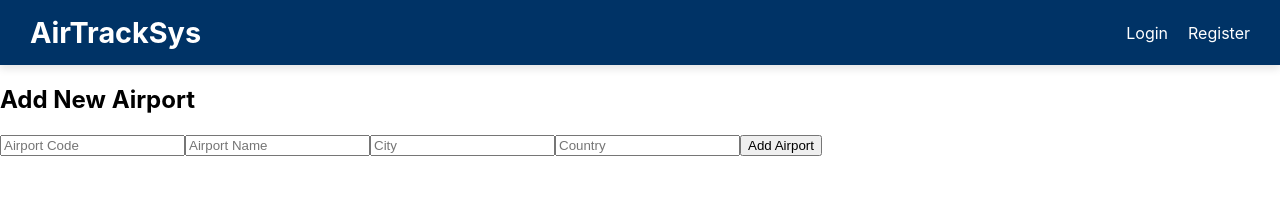
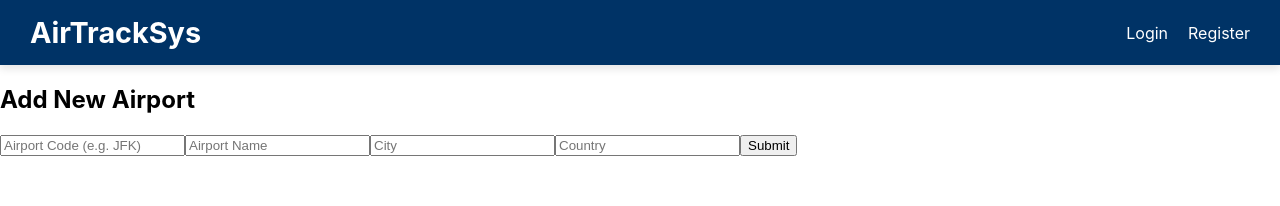
Before and after one commit to jabnow/CS3083_AirTrackSys, a React (Create React App) app in the folder ats-app/frontend/: page /add-airport in a window 1280 px wide. Shown: the top 206 px of the page. Built offline with nearby package versions, Linux system fonts and the light colour scheme.

Commit message:
please commit omg

```diff
--- a/ats-app/frontend/package.json
+++ b/ats-app/frontend/package.json
@@ -2,6 +2,7 @@
   "name": "frontend",
   "version": "0.1.0",
   "private": true,
+  "proxy": "http://localhost:5000",
   "dependencies": {
     "@testing-library/dom": "^10.4.0",
     "@testing-library/jest-dom": "^6.6.3",
--- a/ats-app/frontend/src/AddAirport.jsx
+++ b/ats-app/frontend/src/AddAirport.jsx
@@ -1,21 +1,73 @@
 // src/pages/AddAirport.jsx
-import React from 'react';
+import React, { useState } from 'react';
+import axios from 'axios';
 
+function AddAirport() {
+  const [formData, setFormData] = useState({
+    code: '',
+    name: '',
+    city: '',
+    country: ''
+  });
 
-function create_airport() { /* Backend in airports.py create_airport */
+  const [message, setMessage] = useState('');
+
+  const handleChange = (e) => {
+    setFormData(prev => ({
+      ...prev,
+      [e.target.name]: e.target.value
+    }));
+  };
+
+  const handleSubmit = async (e) => {
+    e.preventDefault();
+    try {
+      const res = await axios.post('http://localhost:5000/api/airports', formData, {withCredentials: true});
+      console.log(res);
+      setMessage(res.data.msg || 'Airport created successfully!');
+    } catch (err) {
+      const errMsg = err.response?.data?.msg || err.response?.data?.error || 'Submission failed';
+      setMessage(errMsg);
+    }
+  };
+
   return (
-    <div className="add-airport-container">
-      <h2>Add New Airport</h2>
-      {/* Future: Form for staff to add a new airport */}
-      <form method = "POST" action = "/api/airports/">
-        <input type="text" placeholder="Airport Code" required />
-        <input type="text" placeholder="Airport Name" required />
-        <input type="text" placeholder="City" required />
-        <input type="text" placeholder="Country" required />
-        <button type="submit">Add Airport</button>
+    <div className="add-airport-container max-w-md mx-auto p-6 bg-white shadow rounded">
+      <h2 className="text-2xl font-semibold mb-4 text-center">Add New Airport</h2>
+      <form onSubmit={handleSubmit} className="space-y-4">
+        <input type="text" name="code" placeholder="Airport Code (e.g. JFK)" value={formData.code} onChange={handleChange} required className="input" />
+        <input type="text" name="name" placeholder="Airport Name" value={formData.name} onChange={handleChange} required className="input" />
+        <input type="text" name="city" placeholder="City" value={formData.city} onChange={handleChange} required className="input" />
+        <input type="text" name="country" placeholder="Country" value={formData.country} onChange={handleChange} required className="input" />
+
+        <button type="submit" className="bg-green-600 text-white px-4 py-2 rounded hover:bg-green-700">
+          Submit
+        </button>
       </form>
+      {message && <p className="mt-3 text-center text-red-600">{message}</p>}
     </div>
   );
 }
 
-export default create_airport;
+export default AddAirport;
+
+// src/pages/AddAirport.jsx
+// import React from 'react';
+
+// function create_airport() { /* Backend in airports.py create_airport */
+//   return (
+//     <div className="add-airport-container">
+//       <h2>Add New Airport</h2>
+//       {/* Future: Form for staff to add a new airport */}
+//       <form method = "POST" action = "/api/airports/">
+//         <input type="text" placeholder="Airport Code" required />
+//         <input type="text" placeholder="Airport Name" required />
+//         <input type="text" placeholder="City" required />
+//         <input type="text" placeholder="Country" required />
+//         <button type="submit">Add Airport</button>
+//       </form>
+//     </div>
+//   );
+// }
+
+// export default create_airport;
--- a/ats-app/frontend/src/Register.jsx
+++ b/ats-app/frontend/src/Register.jsx
@@ -1,20 +1,60 @@
 // src/Register.jsx
 import React, { useState } from 'react';
+import axios from 'axios';
 import { useNavigate } from 'react-router-dom';
 
-function Register({ setUser }) { // 🛠 Accept setUser from props
+function Register({ setUser }) {
   const [email, setEmail] = useState('');
+  const [username, setUsername] = useState(''); // for staff
   const [password, setPassword] = useState('');
   const [role, setRole] = useState('customer');
-  const navigate = useNavigate(); // 🛠 Define navigate
+  const [message, setMessage] = useState('');
+  const navigate = useNavigate();
 
-  const handleSubmit = (e) => {
+  const handleSubmit = async (e) => {
     e.preventDefault();
-    setUser({ role: role }); // 🛠 No error now
-    if (role === 'customer') {
-      navigate('/customer-dashboard'); // 🛠 No error now
+
+    // Base payload
+    const payload = {
+      password,
+      role,
+    };
+
+    if (role === 'staff') {
+      payload.username = username;
+      payload.employer_name = 'Delta'; // Or from a select input
+      payload.first_name = 'Jane'; // You can collect these from form if needed
+      payload.last_name = 'Doe';
+      payload.date_of_birth = '1990-01-01';
     } else {
+      payload.email = email;
+      payload.first_name = 'John';
+      payload.last_name = 'Smith';
+      payload.building_number = '123';
+      payload.street = 'Main St';
+      payload.city = 'New York';
+      payload.state = 'NY';
+      payload.phone_number = '1234567890';
+      payload.passport_number = 'A1234567';
+      payload.passport_expiration = '2030-01-01';
+      payload.passport_country = 'USA';
+      payload.date_of_birth = '1990-01-01';
+    }
+
+    try {
+      const res = await axios.post('http://localhost:5000/api/auth/register', payload, {
+        withCredentials: true,
+      });
+      console.log(res);
+      setUser({ role });
+      if (role === 'staff') {
         navigate('/staff-dashboard');
+      } else {
+        navigate('/customer-dashboard');
+      }
+    } catch (err) {
+      const errMsg = err.response?.data?.msg || 'Registration failed';
+      setMessage(errMsg);
     }
   };
 
@@ -22,17 +62,29 @@ function Register({ setUser }) { // 🛠 Accept setUser from props
     <div className="register-container">
       <h2>Register</h2>
       <form onSubmit={handleSubmit}>
+        {role === 'staff' ? (
+          <input
+            type="text"
+            placeholder="Username"
+            value={username}
+            onChange={(e) => setUsername(e.target.value)}
+            required
+          />
+        ) : (
           <input
             type="email"
             placeholder="Email"
             value={email}
             onChange={(e) => setEmail(e.target.value)}
+            required
           />
+        )}
         <input
           type="password"
           placeholder="Password"
           value={password}
           onChange={(e) => setPassword(e.target.value)}
+          required
         />
         <select value={role} onChange={(e) => setRole(e.target.value)}>
           <option value="customer">Customer</option>
@@ -40,6 +92,7 @@ function Register({ setUser }) { // 🛠 Accept setUser from props
         </select>
         <button type="submit">Register</button>
       </form>
+      {message && <p className="error-msg">{message}</p>}
     </div>
   );
 }
```
Also changed, not shown: 1 other file (tests, documents, lock files or other folders). Lines whose indentation alone changed are shown as unchanged.
